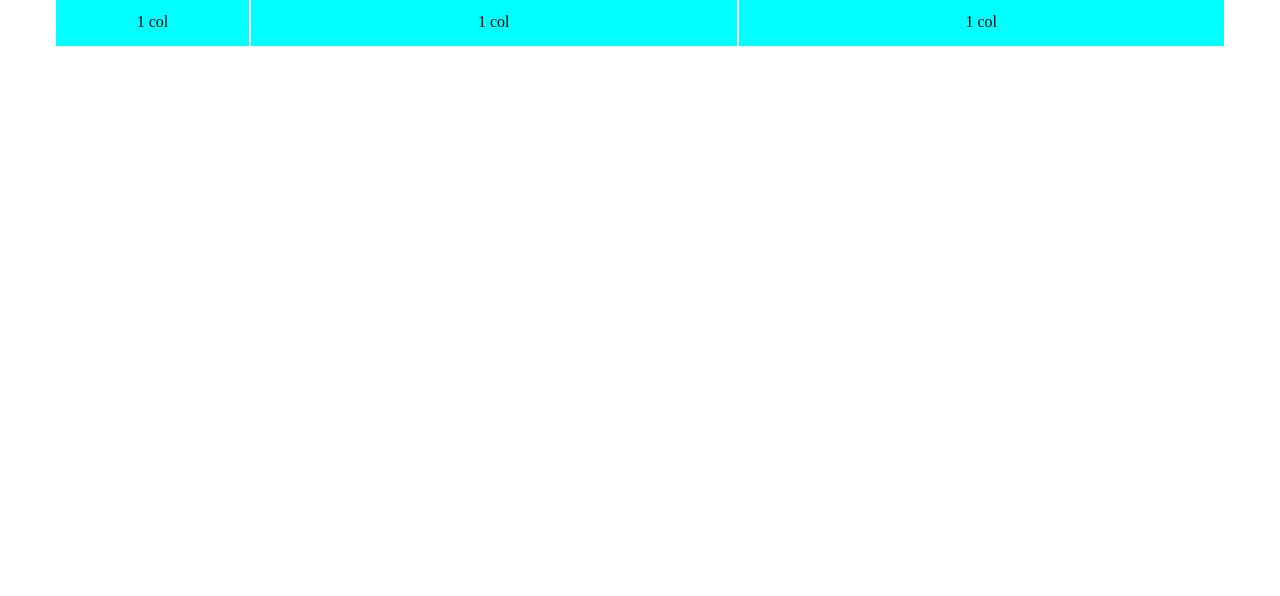
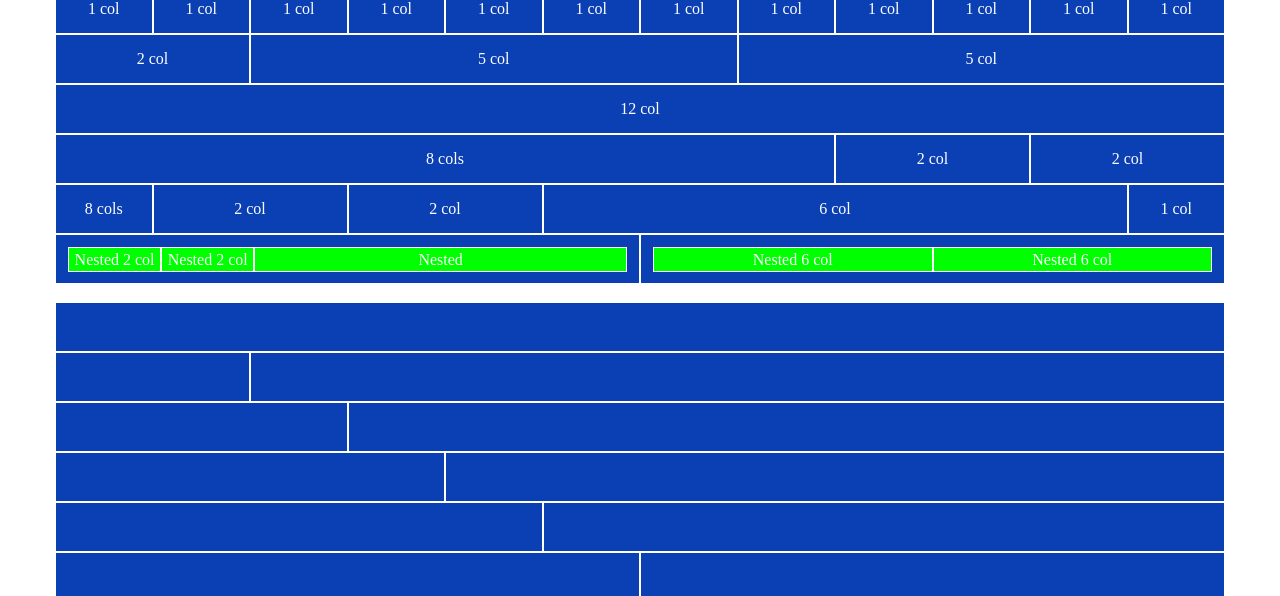
Before and after one commit to FabrizioFornone/html-css-12bool, a plain HTML site: page index.html in a window 1280 px wide. Shown: the part 53-649 px from the top of the page. Drawn offline with Linux system fonts and the light colour scheme.

Commit message:
Exercise done

```diff
--- a/css/12bool-flex.css
+++ b/css/12bool-flex.css
@@ -17,50 +17,73 @@
 
 .col-xs-1 {
   flex-basis: calc((100% / 12) * 1);
+  max-width: calc((100% / 12) * 1);
 }
 
 .col-xs-2 {
   flex-basis: calc((100% / 12) * 2);
+  max-width: calc((100% / 12) * 2);
+
 }
 
 .col-xs-3 {
   flex-basis: calc((100% / 12) * 3);
+  max-width: calc((100% / 12) * 3);
+
 }
 
 .col-xs-4 {
   flex-basis: calc((100% / 12) * 4);
+  max-width: calc((100% / 12) * 4);
+
 }
 
 .col-xs-5 {
   flex-basis: calc((100% / 12) * 5);
+  max-width: calc((100% / 12) * 5);
+
 }
 
 .col-xs-6 {
   flex-basis: calc((100% / 12) * 6);
+  max-width: calc((100% / 12) * 6);
+
 }
 
 .col-xs-7 {
   flex-basis: calc((100% / 12) * 7);
+  max-width: calc((100% / 12) * 7);
+
 }
 
 .col-xs-8 {
   flex-basis: calc((100% / 12) * 8);
+  max-width: calc((100% / 12) * 8);
+
 }
 
 .col-xs-9 {
   flex-basis: calc((100% / 12) * 9);
+  max-width: calc((100% / 12) * 9);
+
 }
 
 .col-xs-10 {
   flex-basis: calc((100% / 12) * 10);
+  max-width: calc((100% / 12) * 10);
+
 }
 
 .col-xs-11 {
   flex-basis: calc((100% / 12) * 11);
+  max-width: calc((100% / 12) * 11);
+
 }
 
 .col-xs-12 {
   flex-basis: calc((100% / 12) * 12);
+  max-width: calc((100% / 12) * 12);
+
 }
 
 .col-xs-offset-1 {
--- a/css/style.css
+++ b/css/style.css
@@ -4,8 +4,22 @@
   align-items: center;
 }
 
+.box,
+.box-green {
+  border: 1px solid #fff;
+  color: #fff;
+}
+
 .box {
   height: 50px;
-  background-color: aqua;
-  border: 1px solid #fff;
+  background-color: rgb(11, 64, 180);
 }
+
+.box-green {
+  background-color: lime;
+  height: 25px;
+}
+
+.padding {
+  padding: 12px;
+}
--- a/index.html
+++ b/index.html
@@ -10,7 +10,8 @@
   </head>
   <body>
     <div class="container">
-      <!-- First Row -->
+        <h1>Esercizio per casa</h1>
+      <!-- 1° Row -->
       <div class="row">
         <div class="col-xs-1 box flex-centered-item">1 col</div>
         <div class="col-xs-1 box flex-centered-item">1 col</div>
@@ -25,12 +26,146 @@
         <div class="col-xs-1 box flex-centered-item">1 col</div>
         <div class="col-xs-1 box flex-centered-item">1 col</div>
       </div>
-      <!-- Second Row -->
+      <!-- 2° Row -->
       <div class="row">
-        <div class="col-xs-2 box flex-centered-item">1 col</div>
-        <div class="col-xs-5 box flex-centered-item">1 col</div>
-        <div class="col-xs-5 box flex-centered-item">1 col</div>
+        <div class="col-xs-2 box flex-centered-item">2 col</div>
+        <div class="col-xs-5 box flex-centered-item">5 col</div>
+        <div class="col-xs-5 box flex-centered-item">5 col</div>
       </div>
+      <!-- 3° Row -->
+      <div class="row">
+        <div class="col-xs-12 box flex-centered-item">12 col</div>
+      </div>
+      <!-- 4° Row -->
+      <div class="row">
+        <div class="col-xs-8 box flex-centered-item">8 cols</div>
+        <div class="col-xs-2 box flex-centered-item">2 col</div>
+        <div class="col-xs-2 box flex-centered-item">2 col</div>
+      </div>
+      <!-- 5° Row -->
+      <div class="row">
+        <div class="col-xs-1 box flex-centered-item">8 cols</div>
+        <div class="col-xs-2 box flex-centered-item">2 col</div>
+        <div class="col-xs-2 box flex-centered-item">2 col</div>
+        <div class="col-xs-6 box flex-centered-item">6 col</div>
+        <div class="col-xs-1 box flex-centered-item">1 col</div>
+      </div>
+      <!-- 6° Row -->
+      <div class="row">
+        <div class="col-xs-6 box padding">
+          <div class="row">
+            <div class="col-xs-2 box-green flex-centered-item">
+              Nested 2 col
+            </div>
+            <div class="col-xs-2 box-green flex-centered-item">
+              Nested 2 col
+            </div>
+            <div class="col-xs-8 box-green flex-centered-item">
+              Nested
+            </div>
+          </div>
+        </div>
+        <div class="col-xs-6 box padding">
+          <div class="row flex-centered-item">
+            <div class="col-xs-6 box-green flex-centered-item">
+              Nested 6 col
+            </div>
+            <div class="col-xs-6 box-green flex-centered-item">
+              Nested 6 col
+            </div>
+          </div>
+        </div>
+      </div>
+      <!-- breakline -->
+      <br />
+      <!-- breakline -->
+      <!-- 7° Row -->
+      <div class="row">
+        <div class="col-xs-12 box"></div>
+      </div>
+      <!-- 8° Row -->
+      <div class="row">
+        <div class="col-xs-2 box "></div>
+        <div class="col-xs-10 box "></div>
+      </div>
+      <!-- 9° Row -->
+      <div class="row">
+        <div class="col-xs-3 box "></div>
+        <div class="col-xs-9 box "></div>
+      </div>
+      <!-- 10° Row -->
+      <div class="row">
+        <div class="col-xs-4 box "></div>
+        <div class="col-xs-8 box "></div>
+      </div>
+      <!-- 11° Row -->
+      <div class="row">
+        <div class="col-xs-5 box "></div>
+        <div class="col-xs-7 box "></div>
+      </div>
+      <!-- 12° Row -->
+      <div class="row">
+        <div class="col-xs-6 box "></div>
+        <div class="col-xs-6 box "></div>
+      </div>
+      <!-- Offset part -->
+      <h1>Offset</h1>
+       <!-- 12° Row -->
+       <div class="row">
+        <div class="col-xs-offset-11"></div>
+        <div class="col-xs-1 box "></div>
+      </div>
+       <!-- 12° Row -->
+       <div class="row">
+        <div class="col-xs-offset-10"></div>
+        <div class="col-xs-2 box "></div>
+      </div>
+       <!-- 12° Row -->
+       <div class="row">
+        <div class="col-xs-offset-9"></div>
+        <div class="col-xs-3 box "></div>
+      </div>
+       <!-- 12° Row -->
+       <div class="row">
+        <div class="col-xs-offset-8"></div>
+        <div class="col-xs-4 box "></div>
+      </div>
+       <!-- 12° Row -->
+       <div class="row">
+        <div class="col-xs-offset-7"></div>
+        <div class="col-xs-5 box "></div>
+      </div>
+       <!-- 12° Row -->
+       <div class="row">
+        <div class="col-xs-offset-6"></div>
+        <div class="col-xs-6 box "></div>
+      </div>
+       <!-- 12° Row -->
+       <div class="row">
+        <div class="col-xs-offset-5"></div>
+        <div class="col-xs-7 box "></div>
+      </div>
+       <!-- 12° Row -->
+       <div class="row">
+        <div class="col-xs-offset-4"></div>
+        <div class="col-xs-8 box "></div>
+      </div>
+       <!-- 12° Row -->
+       <div class="row">
+        <div class="col-xs-offset-3"></div>
+        <div class="col-xs-9 box "></div>
+      </div>
+       <!-- 12° Row -->
+       <div class="row">
+        <div class="col-xs-offset-2"></div>
+        <div class="col-xs-10 box "></div>
+      </div>
+       <!-- 12° Row -->
+       <div class="row">
+        <div class="col-xs-offset-1"></div>
+        <div class="col-xs-11 box "></div>
+      </div>
+
     </div>
   </body>
 </html>
```
